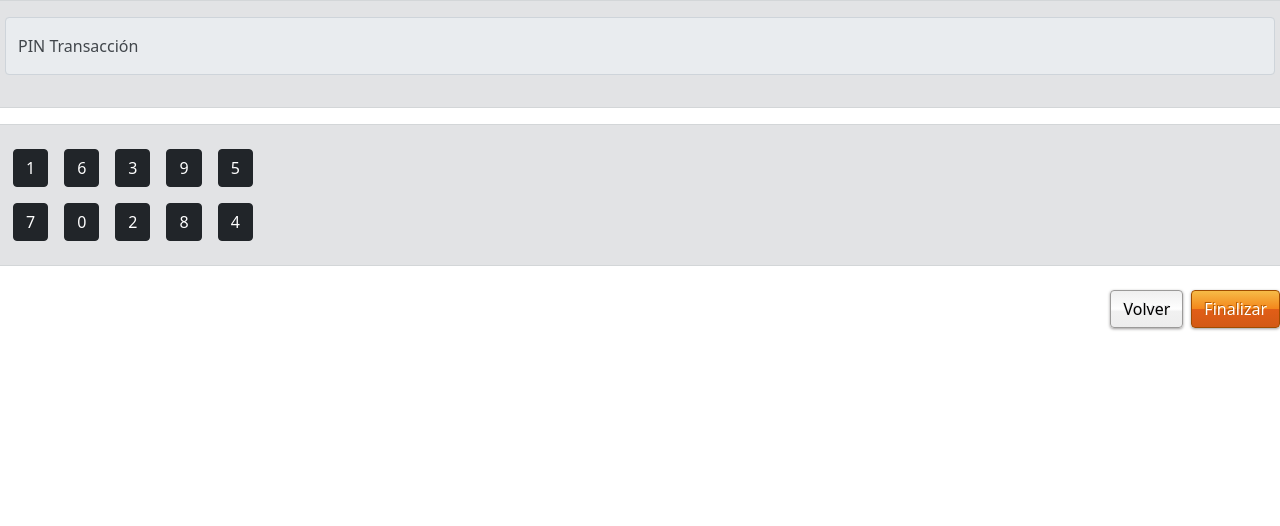
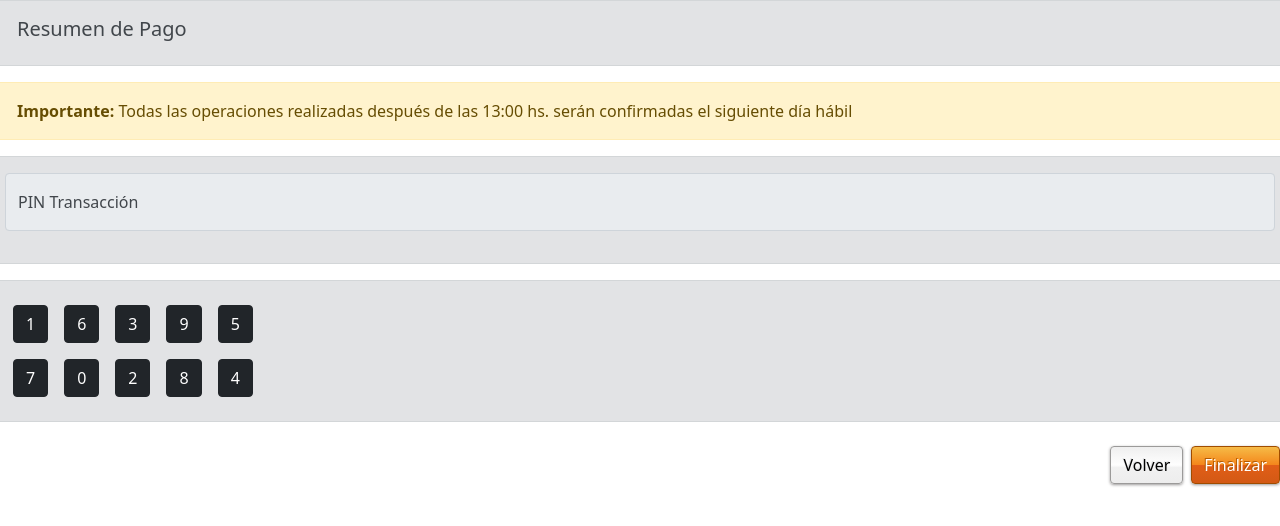
Before and after one commit to r0npy/ufe_homebanking2, a Vue app: page / in a window 1280 px wide. Shown: the top 526 px of the page. Built offline with nearby package versions, Linux system fonts and the light colour scheme.

Commit message:
se envia el resumen del formulario a la pantalla de pago

```diff
--- a/src/App.vue
+++ b/src/App.vue
@@ -25,6 +25,7 @@
         v-if="step === 3"
         @change-step="changeStep"
         :service="selectedService"
+        :form="form"
         @restart-step="restartStep"
       />
     </div>
@@ -69,13 +70,15 @@ export default {
     return {
       step: 1,
       selectedService: null,
+      form: [],
     };
   },
   methods: {
-    changeStep(step, service) {
+    changeStep(step, service, form) {
       console.log(`Changing to step ${step} with idService ${service.id}`);
       this.step = step;
       this.selectedService = service;
+      this.form = form;
     },
     restartStep() {
       this.step = 1;
--- a/src/components/ConfirmPayment.vue
+++ b/src/components/ConfirmPayment.vue
@@ -1,5 +1,20 @@
 <template>
   <div>
+    <div class="alert alert-secondary row" role="alert">
+      <h5 class="row align-items-start"><div col="12">Resumen de Pago</div></h5>
+      <div class="row align-items-start" v-for="field in form" :key="field.id">
+        <div class="col-3 fw-bold">{{ field.label }}</div>
+        <div class="col-9">{{ field.value }}</div>
+      </div>
+    </div>
+
+    <div class="alert alert-warning row" role="alert">
+      <div col="12">
+        <strong>Importante:</strong> Todas las operaciones realizadas después de
+        las 13:00 hs. serán confirmadas el siguiente día hábil
+      </div>
+    </div>
+
     <form class="row" @submit.prevent="finishPayment">
       <div class="alert alert-secondary" role="alert">
         <div class="form-floating mb-3">
@@ -120,6 +135,10 @@ export default {
       type: Object,
       required: true,
     },
+    form: {
+      type: Array,
+      required: true,
+    },
   },
   data() {
     return {
--- a/src/components/StartPayment.vue
+++ b/src/components/StartPayment.vue
@@ -8,7 +8,8 @@
               :id="field.id"
               :placeholder="field.label"
               class="form-select form-select mb-3"
-              required
+              :required="field.required"
+              v-model="field.value"
             >
               <option
                 v-for="(value, index) in field.values"
@@ -25,7 +26,8 @@
             :type="field.type"
             class="form-control"
             :placeholder="field.label"
-            required
+            :required="field.required"
+            v-model="field.value"
           />
         </div>
       </div>
@@ -91,7 +93,7 @@ export default {
     previewPayment() {
       console.log(this.form);
 
-      this.$emit("change-step", 3, this.service);
+      this.$emit("change-step", 3, this.service, this.form);
     },
   },
 };
```
